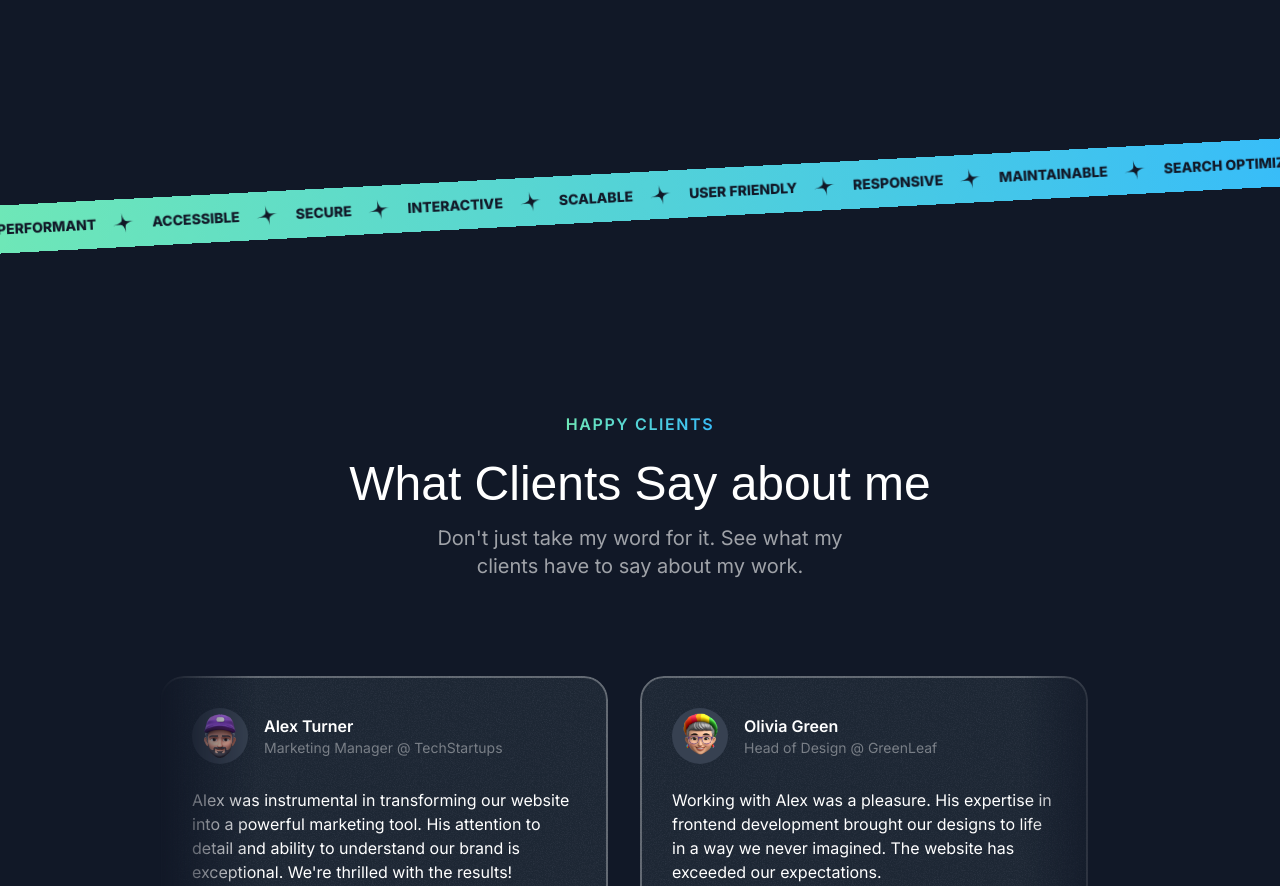
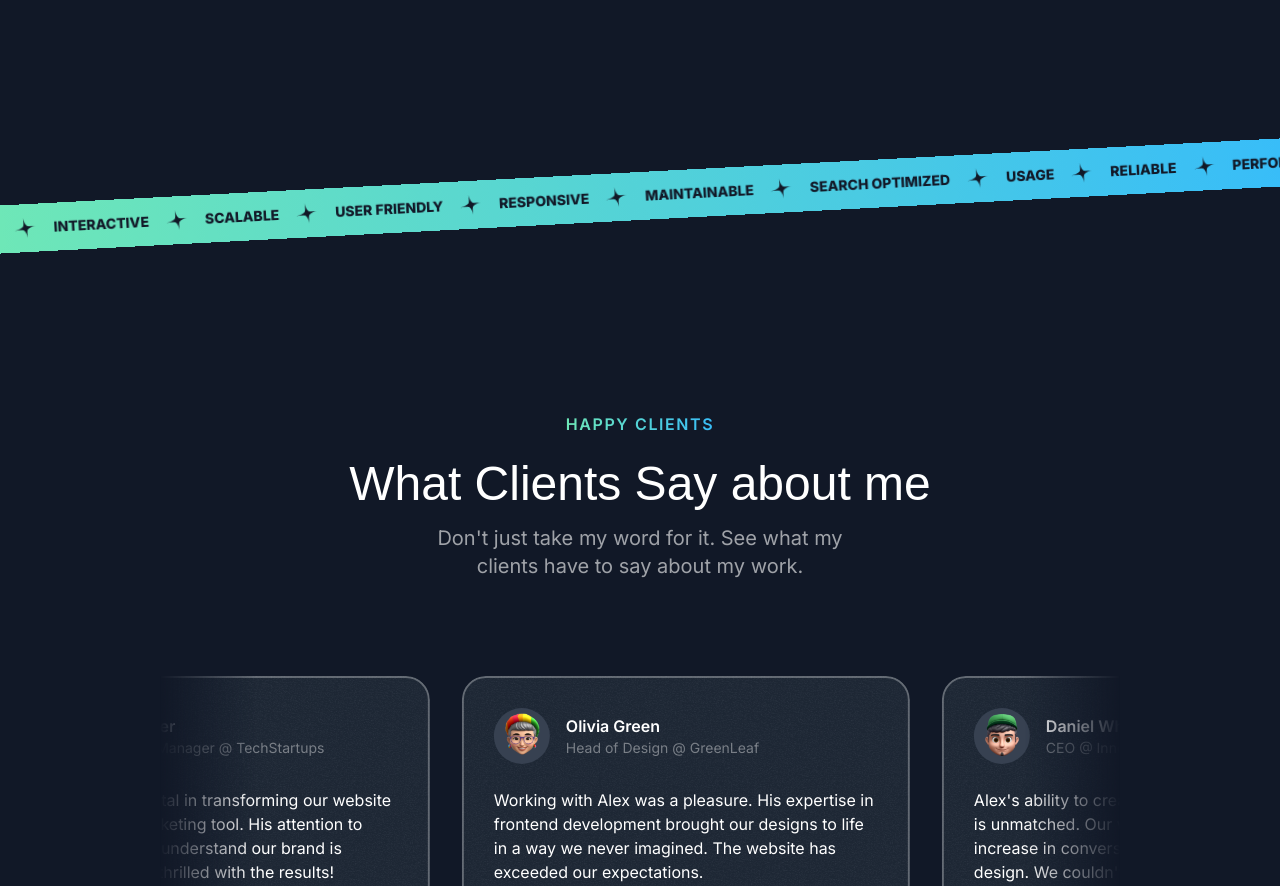
Before and after one commit to kishor-selvam/myPortfolio, a Next.js app: page / in a window 1280 px wide. Shown: the part 2880-3766 px from the top of the page. Built offline with nearby package versions, Linux system fonts and the light colour scheme; a web font is replaced by a local one.

Commit message:
Animation has been completed

```diff
--- a/src/components/Card.tsx
+++ b/src/components/Card.tsx
@@ -1,17 +1,19 @@
 import GrainImage from "@/assets/images/grain.jpg";
-import { PropsWithChildren } from "react";
+import { ComponentPropsWithoutRef, PropsWithChildren } from "react";
 import { twMerge } from "tailwind-merge";
 
 export const Card = ({
   className,
   children,
-}: PropsWithChildren<{ className?: string }>) => {
+  ...other
+}: ComponentPropsWithoutRef<"div">) => {
   return (
     <div
       className={twMerge(
         "bg-gray-800 rounded-3xl relative overflow-hidden z-0 after:z-10 after:content-[''] after:absolute after:inset-0 after:outline-2 after:outline after:-outline-offset-2 after:rounded-3xl after:outline-white/30 after:pointer-events-none",
         className
       )}
+      {...other}
     >
       <div
         className="absolute inset-0 -z-10 opacity-5"
--- a/src/components/ToolBoxItem.tsx
+++ b/src/components/ToolBoxItem.tsx
@@ -1,5 +1,6 @@
 import { twMerge } from "tailwind-merge";
 import { TechIcon } from "./TechIcon";
+import { Fragment } from "react";
 
 export const ToolBoxItem = ({
   Items,
@@ -21,8 +22,13 @@
       )}
     >
       <div
-        className={twMerge("flex flex-none py-0.5 gap-6 pr-6", itemWrapperClassName)}
+        className={twMerge(
+          "flex flex-none py-0.5 gap-6 pr-6",
+          itemWrapperClassName
+        )}
       >
+        {[...new Array(2)].fill(0).map((_, index) => (
+          <Fragment key={index}>
             {Items.map((item) => (
               <div
                 key={item.title}
@@ -33,6 +39,8 @@
                 <span className="font-semibold">{item.title}</span>
               </div>
             ))}
+          </Fragment>
+        ))}
       </div>
     </div>
   );
--- a/src/sections/About.tsx
+++ b/src/sections/About.tsx
@@ -1,6 +1,6 @@
+"use client";
 import { Card } from "@/components/Card";
 import { SectionHeader } from "@/components/SectionHeader";
-import StarIcon from "@/assets/icons/star.svg";
 import bookImage from "@/assets/images/book-cover.png";
 import Image from "next/image";
 import JavaScriptIcon from "@/assets/icons/square-js.svg";
@@ -13,6 +13,8 @@
 import smileMemoji from "@/assets/images/memoji-smile.png";
 import { CardHeader } from "@/components/CardHeader";
 import { ToolBoxItem } from "@/components/ToolBoxItem";
+import { motion } from "framer-motion";
+import { useRef } from "react";
 
 const toolBoxItems = [
   {
@@ -87,6 +89,7 @@
 ];
 
 export const AboutSection = () => {
+  const constraintRef = useRef(null);
   return (
     <div className="py-20 lg:py-28">
       <div className="container">
@@ -113,11 +116,15 @@
               digital experiences."
                 className=""
               />
-              <ToolBoxItem Items={toolBoxItems} className="" />
+              <ToolBoxItem
+                Items={toolBoxItems}
+                className=""
+                itemWrapperClassName="animate-move-left [animation-duration:30s]"
+              />
               <ToolBoxItem
                 Items={toolBoxItems}
                 className="mt-6"
-                itemWrapperClassName="-translate-x-1/2"
+                itemWrapperClassName="-translate-x-1/2 animate-move-right [animation-duration:15s]"
               />
             </Card>
           </div>
@@ -128,21 +135,23 @@
                 description="Explore my interests and hobbies beyond the digital realm."
                 className="px-6 py-6"
               />
-              <div className="relative flex-1">
+              <div className="relative flex-1" ref={constraintRef}>
                 {hobbies.map((hobby) => (
-                  <div
+                  <motion.div
                     key={hobby.title}
                     className="inline-flex gap-2 px-6 bg-gradient-to-r items-center  from-emerald-300 to-sky-400 rounded-full py-1.5 absolute "
                     style={{
                       left: hobby.left,
                       top: hobby.top,
                     }}
+                    drag
+                    dragConstraints={constraintRef}
                   >
                     <span className="font-medium text-gray-950 ">
                       {hobby.title}
                     </span>
                     <span>{hobby.emoji}</span>
-                  </div>
+                  </motion.div>
                 ))}
               </div>
             </Card>
@@ -152,7 +161,9 @@
                 alt="map"
                 className="h-full w-full object-cover object-left-top"
               />
-              <div className="absolute top-1/2 left-1/2 -translate-x-1/2 -translate-y-1/2 size-20 rounded-full bg-gradient-to-r from-emerald-300 to-sky-400 after:content-[''] after:absolute after:inset-0 after:outline after:outline-2 after:-outline-offset-2 after:rounded-full after:outline-gray-950/30">
+              <div className="absolute top-1/2 left-1/2 -translate-x-1/2 -translate-y-1/2 size-20 rounded-full  after:content-[''] after:absolute after:inset-0 after:outline after:outline-2 after:-outline-offset-2 after:rounded-full after:outline-gray-950/30">
+                <div className="absolute inset-0 rounded-full bg-gradient-to-r from-emerald-300 to-sky-400 -z-20 animate-ping [animation-duration:2s]"></div>
+                <div className="absolute inset-0 rounded-full bg-gradient-to-r from-emerald-300 to-sky-400 -z-10"></div>
                 <Image src={smileMemoji} alt="smiling memoji" />
               </div>
             </Card>
--- a/src/sections/Projects.tsx
+++ b/src/sections/Projects.tsx
@@ -58,10 +58,13 @@
         />
 
         <div className="mt-10 md:mt-20 flex flex-col gap-20">
-          {portfolioProjects.map((projects) => (
+          {portfolioProjects.map((projects, projectIndex) => (
             <Card
               key={projects.title}
-              className="px-8 pt-8 md:pt-12 pb-0 md:px-10 lg:pt-16 lg:px-20"
+              className="px-8 pt-8 md:pt-12 pb-0 md:px-10 lg:pt-16 lg:px-20 sticky"
+              style={{
+                top: `calc(64px + ${projectIndex * 40}px)`,
+              }}
             >
               <div className="lg:grid lg:grid-cols-2 lg:gap-16">
                 <div className="lg:pb-16">
@@ -76,7 +79,10 @@
                   <hr className="border-t-2 border-white/5 mt-4 md:mt-5" />
                   <ul className="flex flex-col gap-4 mt-4 md:mt-5">
                     {projects.results.map((result) => (
-                      <li key={result.title} className="flex gap-2 text-sm md:text-base text-white/50 ">
+                      <li
+                        key={result.title}
+                        className="flex gap-2 text-sm md:text-base text-white/50 "
+                      >
                         <CheckCircleIcon className="size-5 md:size-6" />
                         <span>{result.title}</span>
                       </li>
--- a/src/sections/Tape.tsx
+++ b/src/sections/Tape.tsx
@@ -1,4 +1,5 @@
 import StarIcon from "@/assets/icons/star.svg";
+import { Fragment } from "react";
 
 const words = [
   "Performant",
@@ -19,7 +20,14 @@
     <div className="py-16 lg:py-24 overflow-x-clip">
       <div className="bg-gradient-to-r from-emerald-300 to-sky-400  -rotate-3 -mx-1">
         <div className="flex [mask-image:linear-gradient(to-right,transparent,black_10%,black_90%,transparent)]">
-          <div className="flex flex-none gap-4 py-3">
+          <div
+            className="flex flex-none gap-4 pr-4 py-3 animate-move-left [animation-duration:30s]"
+            style={{
+              transform: "translateX(-750px)",
+            }}
+          >
+            {[...new Array(2)].fill(0).map((_, idx) => (
+              <Fragment key={idx}>
                 {words.map((word) => (
                   <div key={word} className="inline-flex gap-4 items-center">
                     <span className="text-gray-900 uppercase font-extrabold text-sm">
@@ -28,6 +36,8 @@
                     <StarIcon className="size-6 text-gray-900  -rotate-12" />
                   </div>
                 ))}
+              </Fragment>
+            ))}
           </div>
         </div>
       </div>
--- a/src/sections/Testimonials.tsx
+++ b/src/sections/Testimonials.tsx
@@ -7,6 +7,7 @@
 import Image from "next/image";
 import grainImage from "@/assets/images/grain.jpg";
 import { Card } from "@/components/Card";
+import { Fragment } from "react";
 
 const testimonials = [
   {
@@ -51,12 +52,14 @@
           description="Don't just take my word for it. See what my clients have to say about my
         work."
         />
-        <div className="mt-16 lg:mt-24 flex overflow-x-clip [mask-image:linear-gradient(to_right,transparent,black_10%,black_90%,transparent)]">
-          <div className="flex gap-8 flex-none">
+        <div className="mt-12 lg:mt-20 flex overflow-x-clip [mask-image:linear-gradient(to_right,transparent,black_10%,black_90%,transparent)] py-4 -my-4">
+          <div className="flex gap-8 pr-8 flex-none animate-move-left [animation-duration:90s] hover:[animation-play-state:paused]">
+            {[...new Array(2)].fill(0).map((_, index) => (
+              <Fragment key={index}>
                 {testimonials.map((testimonial) => (
                   <Card
                     key={testimonial.name}
-                className="max-w-xs md:max-w-md p-6 md:p-8"
+                    className="max-w-xs md:max-w-md p-6 md:p-8 hover:-rotate-3 transition duration-300"
                   >
                     <div className="flex gap-4 items-center ">
                       <div className="size-14 bg-gray-700 inline-flex items-center justify-center rounded-full flex-shrink-0">
@@ -78,6 +81,8 @@
                     </p>
                   </Card>
                 ))}
+              </Fragment>
+            ))}
           </div>
         </div>
       </div>
--- a/tailwind.config.ts
+++ b/tailwind.config.ts
@@ -27,6 +27,8 @@
       },
       animation: {
         "ping-large": "ping-large 1s ease-in-out infinite",
+        "move-left": "move-left 1s linear infinite",
+        "move-right": "move-right 1s linear infinite",
       },
       keyframes: {
         "ping-large": {
@@ -35,6 +37,22 @@
             opacity: "0",
           },
         },
+        "move-left": {
+          "0%": {
+            transform: "translateX(0%)",
+          },
+          "100%": {
+            transform: "translateX(-50%)",
+          },
+        },
+        "move-right": {
+          "0%": {
+            transform: "translateX(-50%)",
+          },
+          "100%": {
+            transform: "translateX(0%)",
+          },
+        },
       },
     },
   },
```
Also changed, not shown: src/sections/Hero.tsx (+0 -8 lines). Lines whose indentation alone changed are shown as unchanged.
